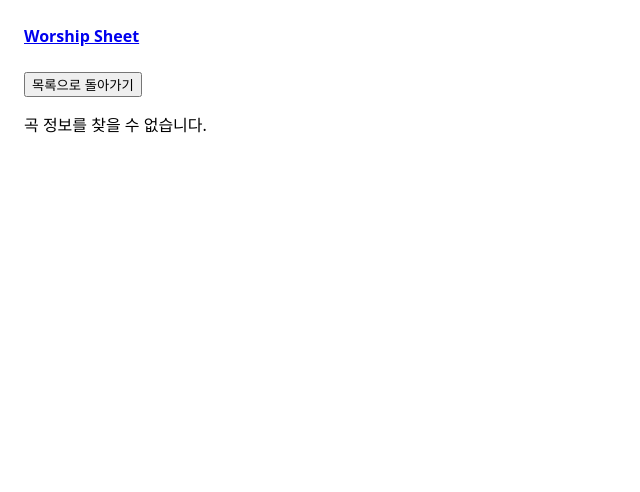
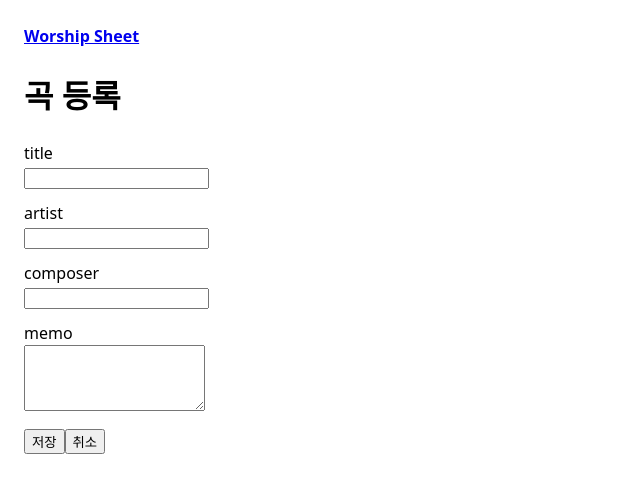
Before and after one commit to jeybell/sheet-music, a Vue app in the folder frontend/: page /songs/new in a window 1280 px wide. Shown: the top 492 px of the page, without its empty margins (0-640 px from the left). Built offline with nearby package versions, Linux system fonts and the light colour scheme.

Commit message:
feat(#8): implement song create page

```diff
--- a/frontend/src/apis/songApi.ts
+++ b/frontend/src/apis/songApi.ts
@@ -1,5 +1,5 @@
 import http from './http'
-import type { Song } from '../types/song'
+import type { Song, SongCreateRequest } from '../types/song'
 
 export const getSongs = async () => {
   const { data } = await http.get<Song[]>('/api/songs')
@@ -10,3 +10,8 @@ export const getSong = async (songId: number) => {
   const { data } = await http.get<Song>(`/api/songs/${songId}`)
   return data
 }
+
+export const createSong = async (request: SongCreateRequest) => {
+  const { data } = await http.post<Song>('/api/songs', request)
+  return data
+}
--- a/frontend/src/router/index.ts
+++ b/frontend/src/router/index.ts
@@ -1,4 +1,5 @@
 import { createRouter, createWebHistory } from 'vue-router'
+import SongCreateView from '../views/SongCreateView.vue'
 import SongDetailView from '../views/SongDetailView.vue'
 import SongListView from '../views/SongListView.vue'
 
@@ -15,6 +16,11 @@ const router = createRouter({
       component: SongListView,
     },
     {
+      path: '/songs/new',
+      name: 'song-create',
+      component: SongCreateView,
+    },
+    {
       path: '/songs/:songId',
       name: 'song-detail',
       component: SongDetailView,
--- a/frontend/src/style.css
+++ b/frontend/src/style.css
@@ -42,6 +42,14 @@ body {
   white-space: pre-line;
 }
 
+.form-field {
+  margin-bottom: 12px;
+}
+
+.form-field label {
+  display: block;
+}
+
 .error {
   color: #b00020;
 }
--- /dev/null
+++ b/frontend/src/views/SongCreateView.vue
@@ -0,0 +1,102 @@
+<script setup lang="ts">
+import { reactive, ref } from 'vue'
+import { isAxiosError } from 'axios'
+import { useRouter } from 'vue-router'
+import { createSong } from '../apis/songApi'
+import DefaultLayout from '../layouts/DefaultLayout.vue'
+import type { SongCreateRequest } from '../types/song'
+
+interface ApiErrorResponse {
+  message?: string
+}
+
+const router = useRouter()
+
+const form = reactive<SongCreateRequest>({
+  title: '',
+  artist: '',
+  composer: '',
+  memo: '',
+})
+
+const isSaving = ref(false)
+const errorMessage = ref('')
+
+const toOptionalValue = (value: string) => {
+  const trimmedValue = value.trim()
+  return trimmedValue === '' ? null : trimmedValue
+}
+
+const getErrorMessage = (error: unknown) => {
+  if (isAxiosError<ApiErrorResponse>(error)) {
+    return error.response?.data?.message ?? '곡을 저장하지 못했습니다.'
+  }
+
+  return '곡을 저장하지 못했습니다.'
+}
+
+const handleSubmit = async () => {
+  errorMessage.value = ''
+
+  const title = form.title.trim()
+  if (!title) {
+    errorMessage.value = 'title은 필수값입니다.'
+    return
+  }
+
+  isSaving.value = true
+
+  try {
+    await createSong({
+      title,
+      artist: toOptionalValue(form.artist ?? ''),
+      composer: toOptionalValue(form.composer ?? ''),
+      memo: toOptionalValue(form.memo ?? ''),
+    })
+    await router.push('/songs')
+  } catch (error) {
+    errorMessage.value = getErrorMessage(error)
+  } finally {
+    isSaving.value = false
+  }
+}
+
+const handleCancel = () => {
+  void router.push('/songs')
+}
+</script>
+
+<template>
+  <DefaultLayout>
+    <h1>곡 등록</h1>
+
+    <form @submit.prevent="handleSubmit">
+      <p v-if="errorMessage" class="error">{{ errorMessage }}</p>
+
+      <div class="form-field">
+        <label for="title">title</label>
+        <input id="title" v-model="form.title" type="text" required />
+      </div>
+
+      <div class="form-field">
+        <label for="artist">artist</label>
+        <input id="artist" v-model="form.artist" type="text" />
+      </div>
+
+      <div class="form-field">
+        <label for="composer">composer</label>
+        <input id="composer" v-model="form.composer" type="text" />
+      </div>
+
+      <div class="form-field">
+        <label for="memo">memo</label>
+        <textarea id="memo" v-model="form.memo" rows="4" />
+      </div>
+
+      <button type="submit" :disabled="isSaving">
+        {{ isSaving ? '저장 중...' : '저장' }}
+      </button>
+      <button type="button" @click="handleCancel">취소</button>
+    </form>
+  </DefaultLayout>
+</template>
--- a/frontend/src/views/SongListView.vue
+++ b/frontend/src/views/SongListView.vue
@@ -14,6 +14,7 @@ onMounted(() => {
 <template>
   <DefaultLayout>
     <h1>곡 목록</h1>
+    <RouterLink to="/songs/new">곡 등록</RouterLink>
 
     <section>
       <p v-if="songStore.isLoading">불러오는 중...</p>
```
Also changed, not shown: frontend/src/types/song.ts (+7 -0 lines).
